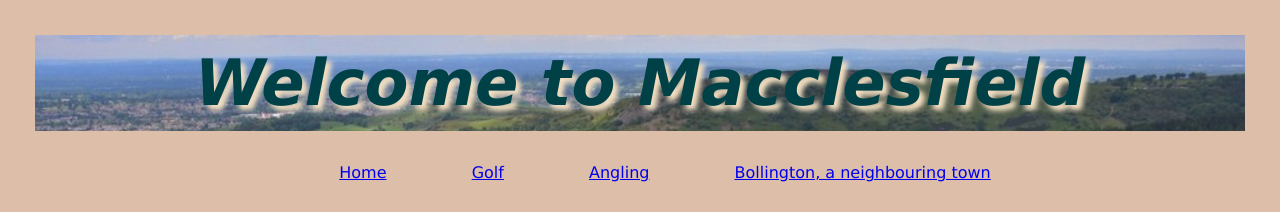
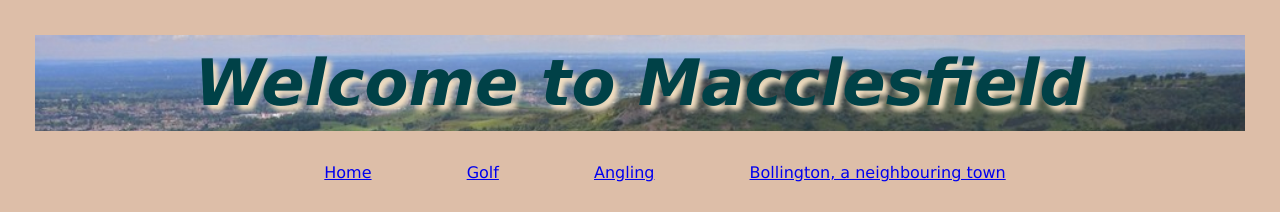
Before and after one commit to davegreensmith/macclesfield, a plain HTML site: page index.html in a window 1280 px wide. Shown: the top 212 px of the page. Drawn offline with Linux system fonts and the light colour scheme.

```diff
--- a/styles/index.css
+++ b/styles/index.css
@@ -134,7 +134,8 @@ a:hover {
 #golf,
 #angling,
 #towns {
-    padding: 40px;
+    padding: 20px;
+    margin: 25px
 }
 
 #links {
```
